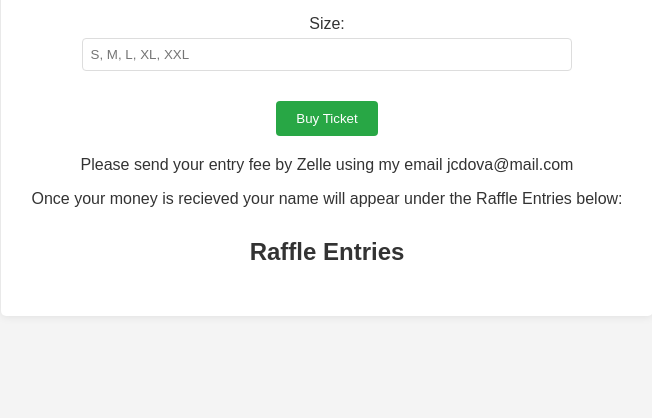
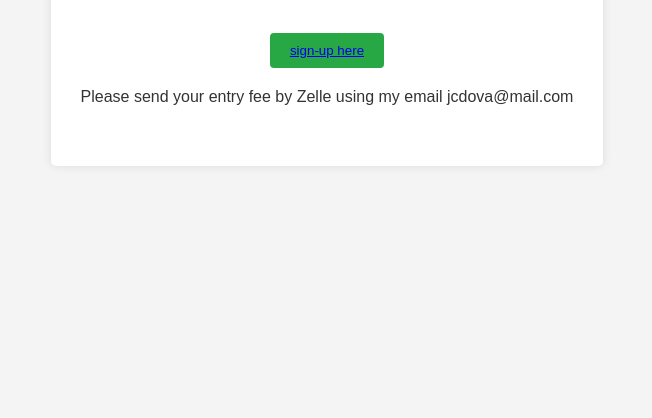
Before and after one commit to jcdova/raffle, a plain HTML site: page index.html in a window 1280 px wide. Shown: the part 382-800 px from the top of the page, without its empty margins (313-965 px from the left). Drawn offline with Linux system fonts and the light colour scheme.

Commit message:
google form

```diff
--- a/index.html
+++ b/index.html
@@ -12,7 +12,7 @@
       <p>
         Buy a ticket for $5 to enter the raffle for a chance to win a shirt!
       </p>
-      <form
+      <!-- <form
         id="raffleForm"
         action="https://formspree.io/f/mzagyabx"
         method="POST"
@@ -36,14 +36,35 @@
           required
         />
         <button type="submit">Buy Ticket</button>
+      </form> -->
+      <form id="raffleForm">
+        <div
+          class="tm-bg-white-translucent text-xs-center tm-textbox tm-2-col-textbox"
+        >
+          <p>
+            <button>
+              <a
+                href="https://docs.google.com/forms/d/e/1FAIpQLSfpO8XJPXgew7U3cMJp4DCsz5azNJnN3AUVOqHs7cKbEvAu0w/viewform"
+                target="popup"
+                onclick="window.open('https://docs.google.com/forms/d/e/1FAIpQLSfpO8XJPXgew7U3cMJp4DCsz5azNJnN3AUVOqHs7cKbEvAu0w/viewform','popup','width=600,height=600,scrollbars=yes,resizable=yes,top=50%,left=250'); return false;"
+                >sign-up here</a
+              >
+            </button>
+          </p>
+        </div>
+
+        <!-- <a
+          href="https://docs.google.com/forms/d/1z3vwzYUaLHLgAP3l29zxRRcuc0z3qd_QQGyQ5XSRHNQ/edit"
+          >sign-up</a
+        > -->
       </form>
       <p>Please send your entry fee by Zelle using my email jcdova@mail.com</p>
-      <p>
+      <!-- <p>
         Once your money is recieved your name will appear under the Raffle
         Entries below:
-      </p>
+      </p> -->
       <div id="raffleEntries">
-        <h2>Raffle Entries</h2>
+        <!-- <h2>Raffle Entries</h2> -->
         <ul id="entriesList"></ul>
       </div>
       <!-- <button id="drawWinner">Draw Winner</button>
```
